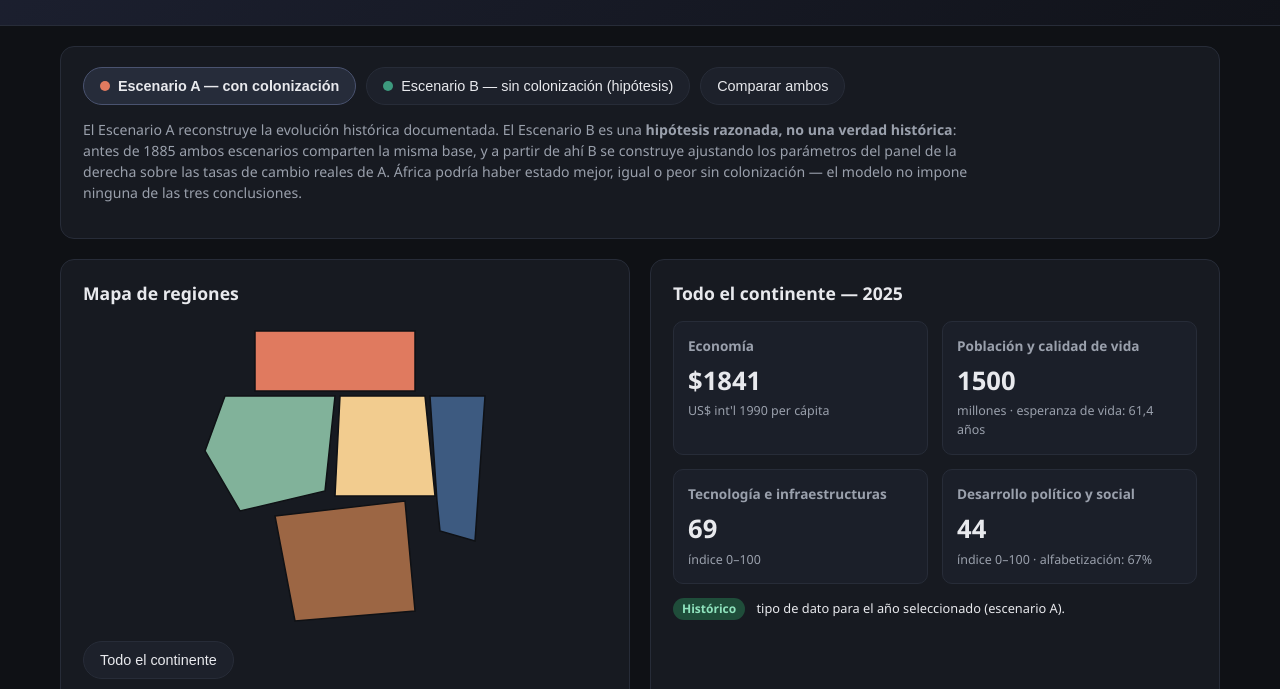
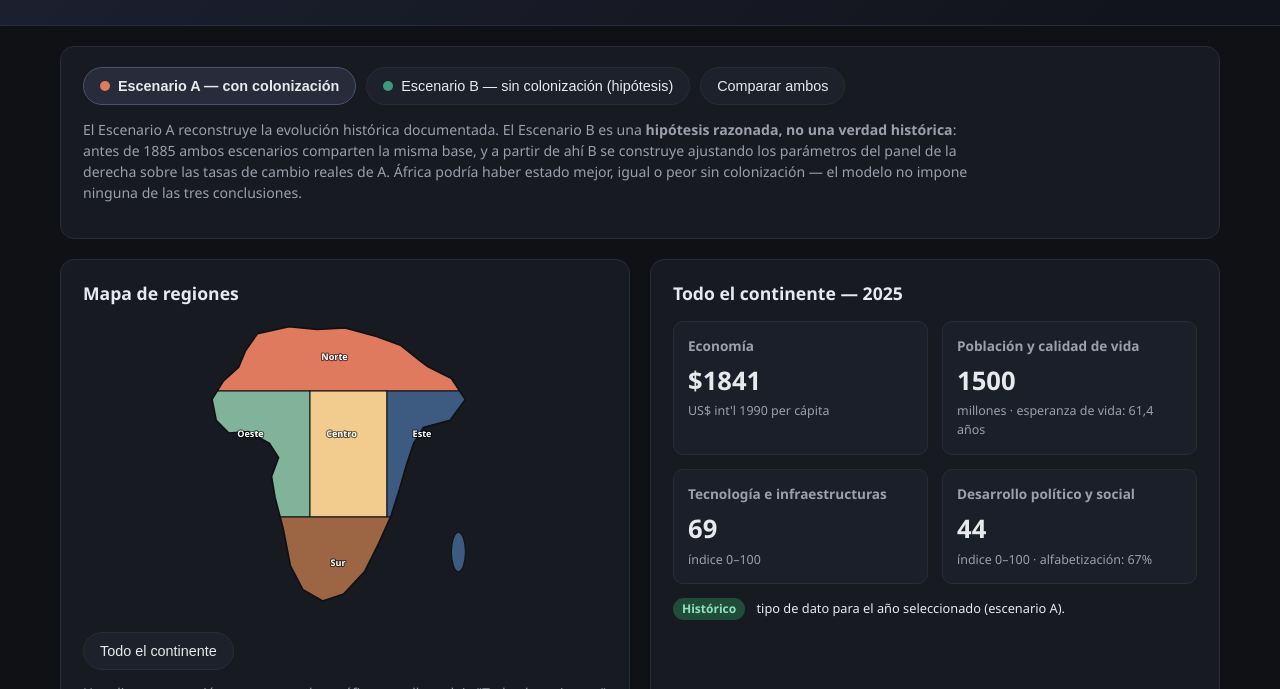
Before and after one commit to wazamico-droid/dos-africas, a plain HTML site: page index.html in a window 1280 px wide. Shown: the part 101-790 px from the top of the page. Drawn offline with Linux system fonts and the light colour scheme.

Commit message:
Add files via upload

```diff
--- a/app.js
+++ b/app.js
@@ -14,26 +14,63 @@ const state = {
 };
 
 /* ---------------------- MAPA ESQUEMÁTICO DE ÁFRICA ----------------------
-   Nota: es un mapa ESQUEMÁTICO (no cartográficamente preciso) pensado
-   solo para seleccionar región; ver README.md. */
+   Contorno propio, simplificado a mano a partir de la silueta general
+   del continente (no es un trazado de un mapa con derechos de autor:
+   es una forma geográfica genérica aproximada, con fines puramente
+   orientativos). Las 5 regiones se obtienen "recortando" (clip-path)
+   cinco bandas rectangulares con ese mismo contorno, de modo que el
+   borde de cada región sigue siempre la silueta real del continente
+   en vez de ser un bloque suelto. No es cartográficamente preciso
+   (ver README.md), pero sí reconocible como "la forma de África". */
 function renderMap() {
   const container = document.getElementById("africa-map-container");
-  const regionsPath = {
-    north:   "M70,10 L230,10 L230,70 L70,70 Z",
-    west:    "M40,75 L150,75 L140,170 L55,190 L20,130 Z",
-    central: "M155,75 L240,75 L250,175 L150,175 Z",
-    east:    "M245,75 L300,75 L290,220 L255,210 L252,180 Z",
-    south:   "M90,195 L220,180 L230,290 L110,300 Z"
+
+  const outline =
+    "M75,18 L120,8 L160,12 L200,10 L245,22 L280,35 L305,55 L318,65 " +
+    "L352,82 L372,112 L350,142 L312,152 L298,175 L288,205 L278,240 " +
+    "L266,278 L248,318 L228,358 L198,390 L168,400 L140,384 L122,350 " +
+    "L112,298 L100,252 L95,222 L105,195 L92,175 L62,158 L34,160 " +
+    "L16,142 L10,112 L26,86 L48,66 L58,42 Z";
+
+  // Bandas que reparten el rectángulo contenedor entre las 5 regiones;
+  // al recortarlas con el contorno, cada una toma automáticamente la
+  // forma real de "su" trozo de continente.
+  const bands = [
+    { region: "north",   x: 0,   y: 0,   w: 400, h: 100 },
+    { region: "west",    x: 0,   y: 100, w: 150, h: 180 },
+    { region: "central", x: 150, y: 100, w: 110, h: 180 },
+    { region: "east",    x: 260, y: 100, w: 140, h: 180 },
+    { region: "south",   x: 0,   y: 280, w: 400, h: 150 }
+  ];
+
+  const labelPos = {
+    north: [185, 55], west: [65, 165], central: [195, 165],
+    east: [310, 165], south: [190, 350]
   };
-  let svg = `<svg viewBox="0 0 320 310" xmlns="http://www.w3.org/2000/svg">`;
-  Object.keys(regionsPath).forEach(key => {
-    svg += `<path id="region-${key}" class="region-shape" data-region="${key}" d="${regionsPath[key]}" fill="${REGIONS[key].color}"></path>`;
+
+  let svg = `<svg viewBox="0 0 400 430" xmlns="http://www.w3.org/2000/svg">
+    <defs><clipPath id="africa-clip"><path d="${outline}"/></clipPath></defs>
+    <g clip-path="url(#africa-clip)">`;
+  bands.forEach(b => {
+    svg += `<rect id="region-${b.region}" class="region-shape" data-region="${b.region}"
+              x="${b.x}" y="${b.y}" width="${b.w}" height="${b.h}" fill="${REGIONS[b.region].color}"></rect>`;
+  });
+  svg += `</g>`;
+  // Madagascar: isla independiente, agrupada visualmente con "este"
+  svg += `<ellipse id="region-madagascar" class="region-shape" data-region="east"
+            cx="362" cy="330" rx="10" ry="28" fill="${REGIONS.east.color}"></ellipse>`;
+  // contorno encima, para que se vea limpio el borde del continente
+  svg += `<path d="${outline}" fill="none" stroke="#0f1115" stroke-width="2.5"></path>`;
+  Object.keys(labelPos).forEach(key => {
+    const [lx, ly] = labelPos[key];
+    svg += `<text class="map-label" x="${lx}" y="${ly}" text-anchor="middle">${REGIONS[key].short}</text>`;
   });
   svg += `</svg>`;
   container.innerHTML = svg;
 
-  Object.keys(regionsPath).forEach(key => {
-    document.getElementById(`region-${key}`).addEventListener("click", () => {
+  document.querySelectorAll(".region-shape").forEach(el => {
+    el.addEventListener("click", () => {
+      const key = el.dataset.region;
       state.region = (state.region === key) ? "all" : key;
       updateSelectedRegionStyle();
       renderAll();
@@ -41,19 +78,23 @@ function renderMap() {
   });
   updateSelectedRegionStyle();
 
-  const allBtn = document.createElement("button");
-  allBtn.textContent = "Todo el continente";
-  allBtn.className = "scenario-btn";
-  allBtn.style.marginTop = "10px";
-  allBtn.addEventListener("click", () => { state.region = "all"; updateSelectedRegionStyle(); renderAll(); });
-  container.parentElement.insertBefore(allBtn, container.nextSibling);
+  if (!container.parentElement.querySelector(".map-all-btn")) {
+    const allBtn = document.createElement("button");
+    allBtn.textContent = "Todo el continente";
+    allBtn.className = "scenario-btn map-all-btn";
+    allBtn.style.marginTop = "10px";
+    allBtn.addEventListener("click", () => { state.region = "all"; updateSelectedRegionStyle(); renderAll(); });
+    container.parentElement.insertBefore(allBtn, container.nextSibling);
+  }
 }
 
 function updateSelectedRegionStyle() {
   document.querySelectorAll(".region-shape").forEach(el => el.classList.remove("selected"));
   if (state.region !== "all") {
-    const el = document.getElementById(`region-${state.region}`);
-    if (el) el.classList.add("selected");
+    // puede haber más de un elemento para la misma región (p. ej. "east" +
+    // la isla de Madagascar), así que seleccionamos por data-region.
+    document.querySelectorAll(`.region-shape[data-region="${state.region}"]`)
+      .forEach(el => el.classList.add("selected"));
   }
 }
 
--- a/style.css
+++ b/style.css
@@ -63,11 +63,14 @@ main { max-width: 1200px; margin: 0 auto; padding: 20px; display: flex; flex-dir
 @media (max-width: 880px) { .grid-main { grid-template-columns: 1fr; } }
 
 #africa-map-container { display: flex; justify-content: center; }
-#africa-map-container svg { width: 100%; max-width: 320px; height: auto; }
+#africa-map-container svg { width: 100%; max-width: 280px; height: auto; }
 .region-shape { cursor: pointer; stroke: #0f1115; stroke-width: 1.5; transition: opacity .15s; }
 .region-shape:hover { opacity: 0.8; }
 .region-shape.selected { stroke: #fff; stroke-width: 3; }
-.map-label { font-size: 10px; fill: #0f1115; font-weight: 600; pointer-events: none; }
+.map-label {
+  font-size: 13px; fill: #ffffff; font-weight: 700; pointer-events: none;
+  paint-order: stroke; stroke: rgba(0,0,0,0.55); stroke-width: 3px; stroke-linejoin: round;
+}
 
 .hint { color: var(--text-dim); font-size: 0.85rem; }
 
```
